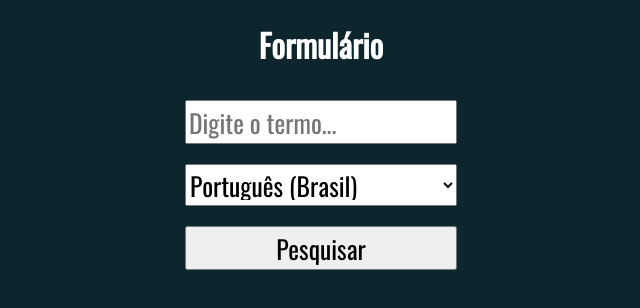
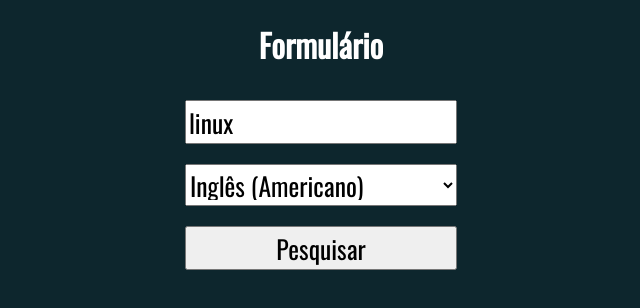
Before and after one commit to angelahempkmeier/javascript-learning, a website: page dom/dom/selecionandoElementos3.html in a window 1280 px wide. Shown: the whole page, without its empty margins (319-959 px from the left). Drawn offline with Linux system fonts and the light colour scheme.

Commit message:
integracao js

```diff
--- a/dom/dom/selecionandoElementos3.html
+++ b/dom/dom/selecionandoElementos3.html
@@ -31,7 +31,15 @@
         <button>Pesquisar</button>
     </form>
     <script>
-        // ...
+        console.log(document.forms);
+        console.log(document.forms[0]);
+        console.log(document.getElementsByName('pesquisa'));
+        console.log(document.getElementsByTagName('pesquisa'));
+        console.log(document.pesquisa);
+        console.log(document.pesquisa.q);
+        document.pesquisa.q.value = 'linux';
+        document.pesquisa.hl.value = 'en-us';
+        console.log(document.pesquisa.hl.selectedIndex);
     </script>
 </body>
 
```
